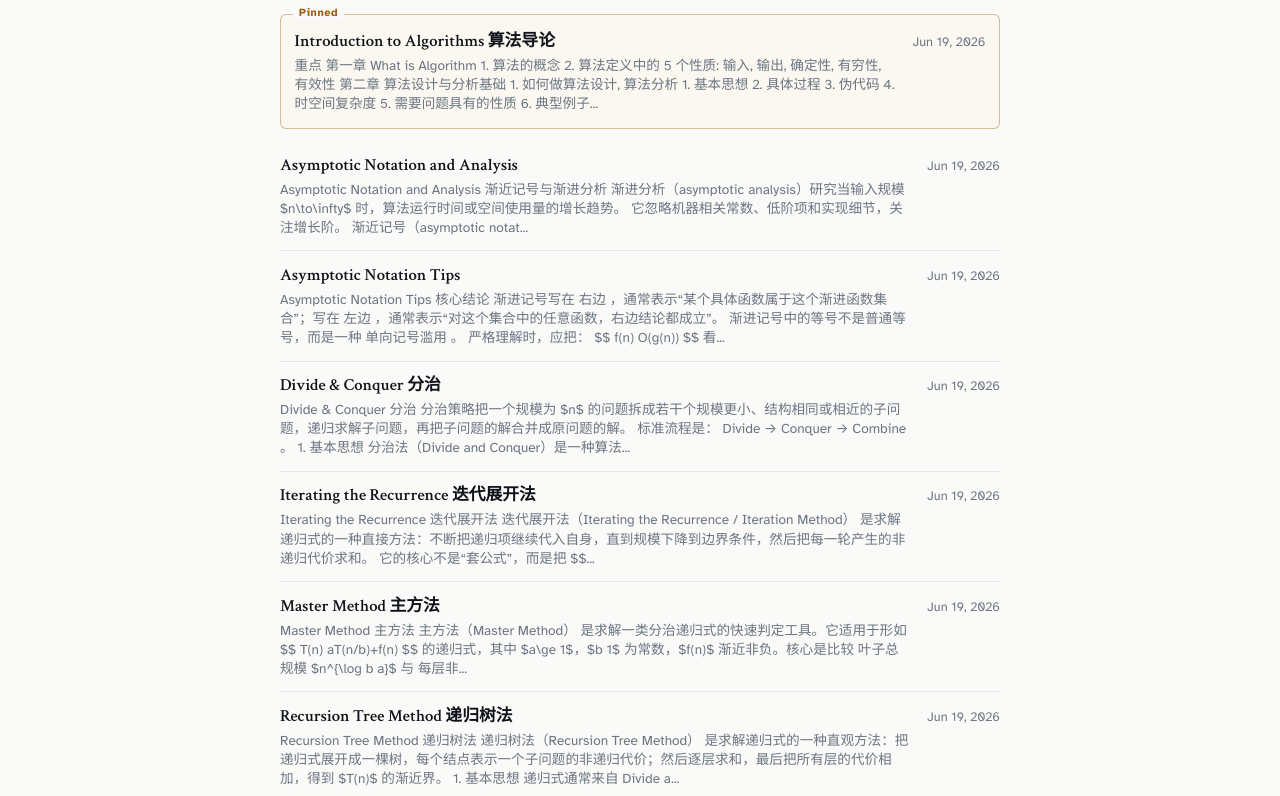
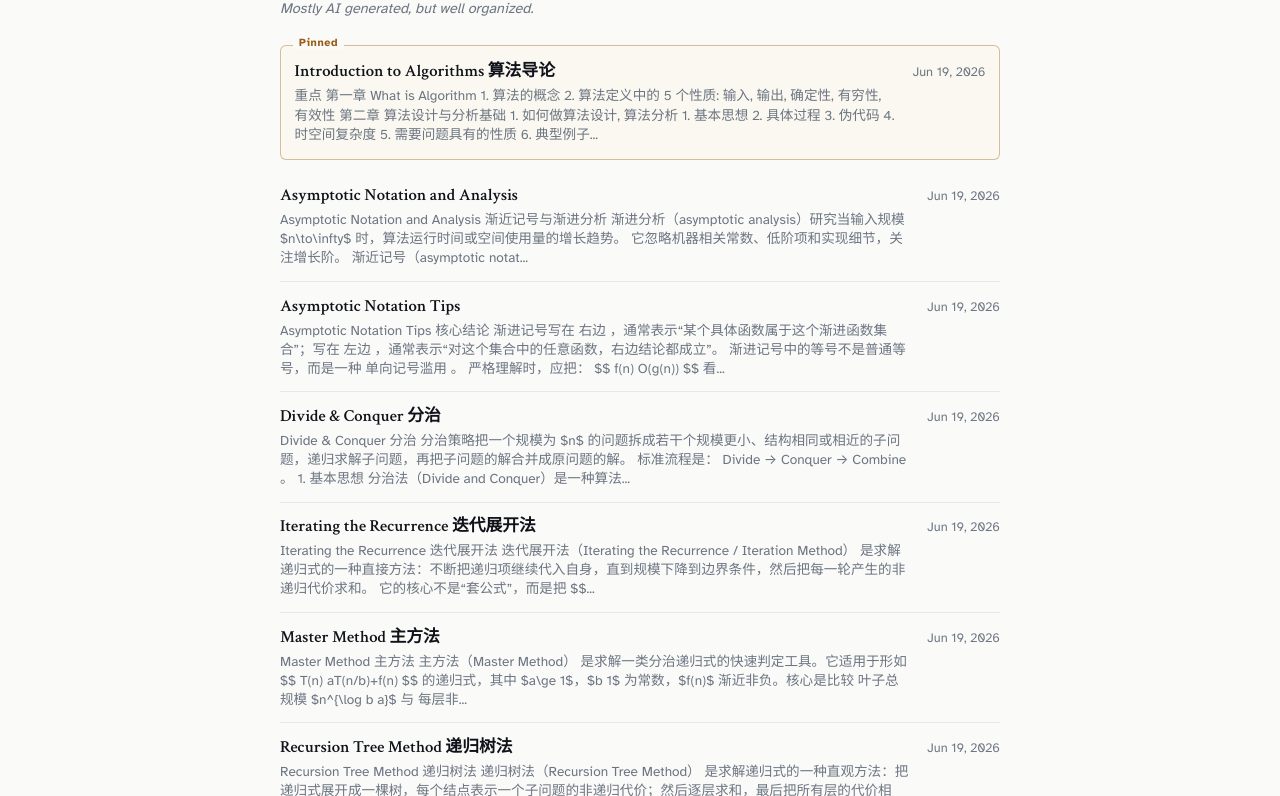
Before and after one commit to kyrie21z/yanxiangzhang.github.io, an Astro site: page /blog/cs-major-courses/introduction-to-algorithms in a window 1280 px wide. Shown: the part 179-975 px from the top of the page. Built offline with nearby package versions, Linux system fonts and the light colour scheme; Astro itself is replaced by a stand-in of ours; some packages are replaced by stand-ins of ours.

Commit message:
content(blog): disclose AI-generated algorithm notes

```diff
--- a/src/pages/blog/[category]/[subcategory]/index.astro
+++ b/src/pages/blog/[category]/[subcategory]/index.astro
@@ -37,6 +37,8 @@ export async function getStaticPaths() {
 
 const { category, subcategory } = Astro.params;
 const { posts } = Astro.props;
+const showAiDisclosure =
+	category === 'cs-major-courses' && subcategory === 'introduction-to-algorithms';
 ---
 
 <!doctype html>
@@ -61,10 +63,19 @@ const { posts } = Astro.props;
 				color: var(--accent);
 			}
 			h1 {
-				margin-bottom: 1.5rem;
+				margin-bottom: 0;
 				color: rgb(var(--black));
 				font-family: var(--font-serif);
 				font-size: 1.75rem;
+			}
+			.page-description {
+				margin: 0.35rem 0 1.5rem;
+				color: rgb(var(--gray));
+				font-size: 0.9rem;
+				font-style: italic;
+			}
+			h1:not(:has(+ .page-description)) {
+				margin-bottom: 1.5rem;
 			}
 			.post-list {
 				list-style-type: none;
@@ -138,6 +149,9 @@ const { posts } = Astro.props;
 		<main>
 			<a class="back-link" href={`/blog/${category}/`}>← Back to {category}</a>
 			<h1>{subcategory}</h1>
+			{showAiDisclosure && (
+				<p class="page-description">Mostly AI generated, but well organized.</p>
+			)}
 			<section>
 				{posts.length > 0 ? (
 					<ul class="post-list">
```
